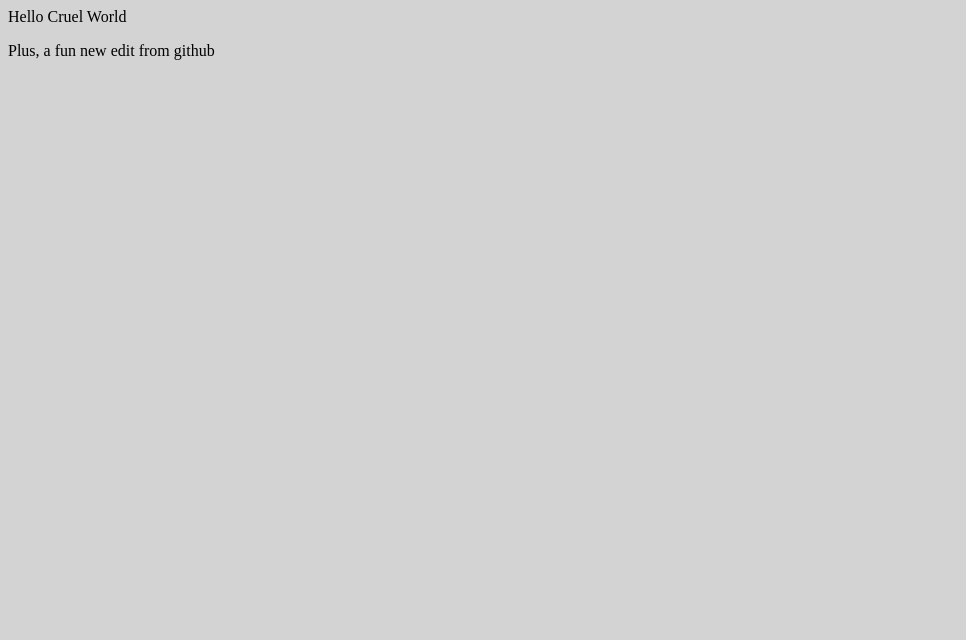
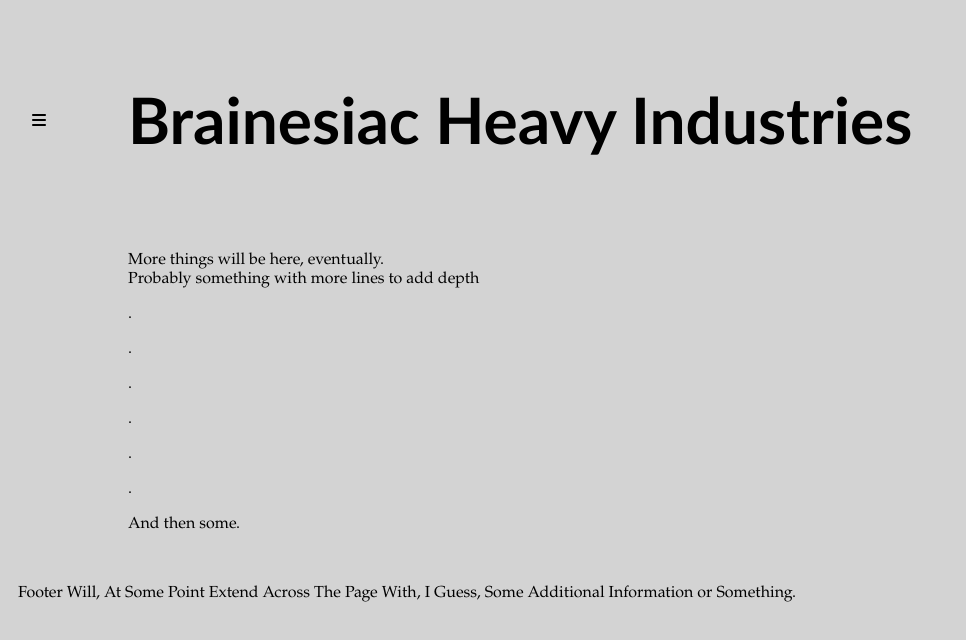
Before and after one commit to brainesiac/brainesiac.github.io, a plain HTML site: page index.html in a window 1280 px wide. Shown: the whole page, without its empty margins (0-966 px from the left). Drawn offline with Linux system fonts and the light colour scheme.

Commit message:
Add menu, refine CSS, .js file

```diff
--- /dev/null
+++ b/brainesiac.js
@@ -0,0 +1,8 @@
+function nav() {
+    var x = document.getElementById("myLinks");
+    if (x.style.display === "block") {
+      x.style.display = "none";
+    } else {
+      x.style.display = "block";
+    }
+  }
--- a/index.html
+++ b/index.html
@@ -1,15 +1,53 @@
 <!DOCTYPE html>
 <head>
     <link rel="stylesheet" href="stylesheet.css">
+    <script src="https://kit.fontawesome.com/3ae387d32d.js" crossorigin="anonymous"></script>
+
+
+
+
 
 </head>
 
 
 <body></body>
 
-Hello Cruel World
-<p></p>
-Plus, a fun new edit from github
+<div class="grid-container">
+    <div class="header"><h1>Brainesiac Heavy Industries</h1></div>
+    <div class="topnav">
+        <!-- Navigation links (hidden by default) -->
+        <div id="myLinks">
+          <a href="#news"><strong>News</strong></a>
+          <a href="#resume"><strong>Resume</strong></a>
+          <a href="#contact"><strong>Contact</strong></a>
+          <a href="#login"><strong>Login</strong></a>
+        </div>
+        <!-- "Hamburger menu" / "Bar icon" to toggle the navigation links -->
+        <a href="javascript:void(0);" class="icon" onclick="nav()">
+          <i class="fa fa-bars"></i>
+        </a>
+      </div>
+    <div class="main">More things will be here, eventually.
+        <br>
+        Probably something with more lines to add depth
+        <br>
+        <p>.</p>
+        <p>.</p>
+        <p>.</p>
+        <p>.</p>
+        <p>.</p>
+        <p>.</p>
 
+
+
+        And then some.
+
+    </div>
+    <div class="footer">Footer Will, At Some Point Extend Across The Page With, I Guess, Some Additional Information or Something.</div>
+
+</div>
+
+
+<script src="brainesiac.js"></script>
 </body>
 </html>
--- a/stylesheet.css
+++ b/stylesheet.css
@@ -1 +1,107 @@
-body {background-color: lightgrey }
+body {background-color: lightgrey;
+
+}
+h1 {font-size: 4em;
+    font-family: "Gill Sans", Tahoma, Verdana, sans-serif }
+
+h2 {font-size: 2.5em;
+    font-family: "Gill Sans", Tahoma, Verdana, sans-serif }
+
+H3 {font-size: 2em;
+        font-family: "Gill Sans", Tahoma, Verdana, sans-serif }
+
+body {font-size: 1em;
+    font-family: Palatino, Baskerville, Georga, "Times New Roman"
+
+}
+
+.header { grid-area: header; }
+.topnav { grid-area: topnav; }
+.menu { grid-area: menu; }
+.login { grid-area: login; }
+.main { grid-area: main; }
+.footer { grid-area: footer; }
+
+
+.grid-container {
+    display: grid;
+    grid-template-areas:
+      'topnav header header header header header'
+      'topnav main main main main main'
+      'footer footer footer footer footer footer';
+    grid-template-columns: 100px auto auto auto auto auto;
+    gap: 10px;
+    background-color: lightgrey;
+    padding: 10px;
+  }
+
+  .grid-container > .header {
+    background-color: lightgrey;
+    text-align: left;
+    padding: 20px 0;
+  }
+
+  .grid-container > .topnav {
+    background-color: lightgray;
+    padding: 20px 0;
+    margin-top: 80px;
+    overflow: hidden;
+    position: relative;
+    }
+
+    /* Hide the links inside the navigation menu (except for logo/home) */
+    .topnav #myLinks {
+    display: none;
+    padding-top: 25px;
+    }
+
+    /* Style navigation menu links */
+    .topnav a {
+    color: black;
+    padding: 14px 14px;
+    text-decoration: none;
+    font-size: em;
+    display: block;
+    }
+
+    /* Style the hamburger menu */
+    .topnav a.icon {
+    background: lightgrey;
+    display: block;
+    align-items: left;
+    position: absolute;
+    top: 0;
+    }
+
+
+
+
+    /* Add a grey background color on mouse-over */
+    .topnav a:hover {
+    background-color: lightslategray;
+    color: black;
+    }
+
+    /* Style the active link (or home/logo) */
+    .active {
+    background-color: lightgray;
+    color: white;
+    }
+
+
+
+
+  .grid-container > .main {
+    background-color: lightgrey;
+    text-align: left;
+    padding-left: 100px;
+    padding: 20px 0;
+  }
+
+
+
+  .grid-container > .footer {
+    background-color: lightgrey;
+    text-align: left;
+    padding: 20px 0;
+  }
```
